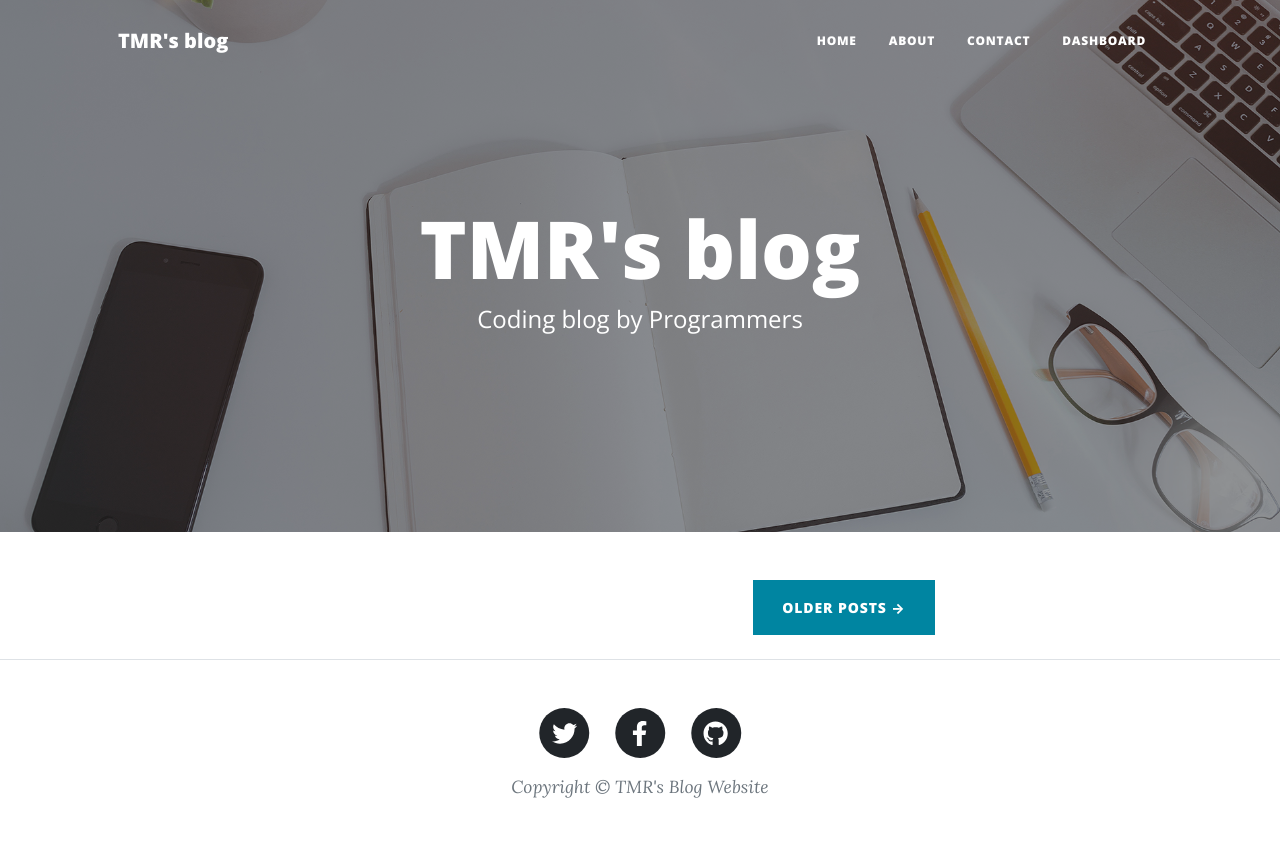
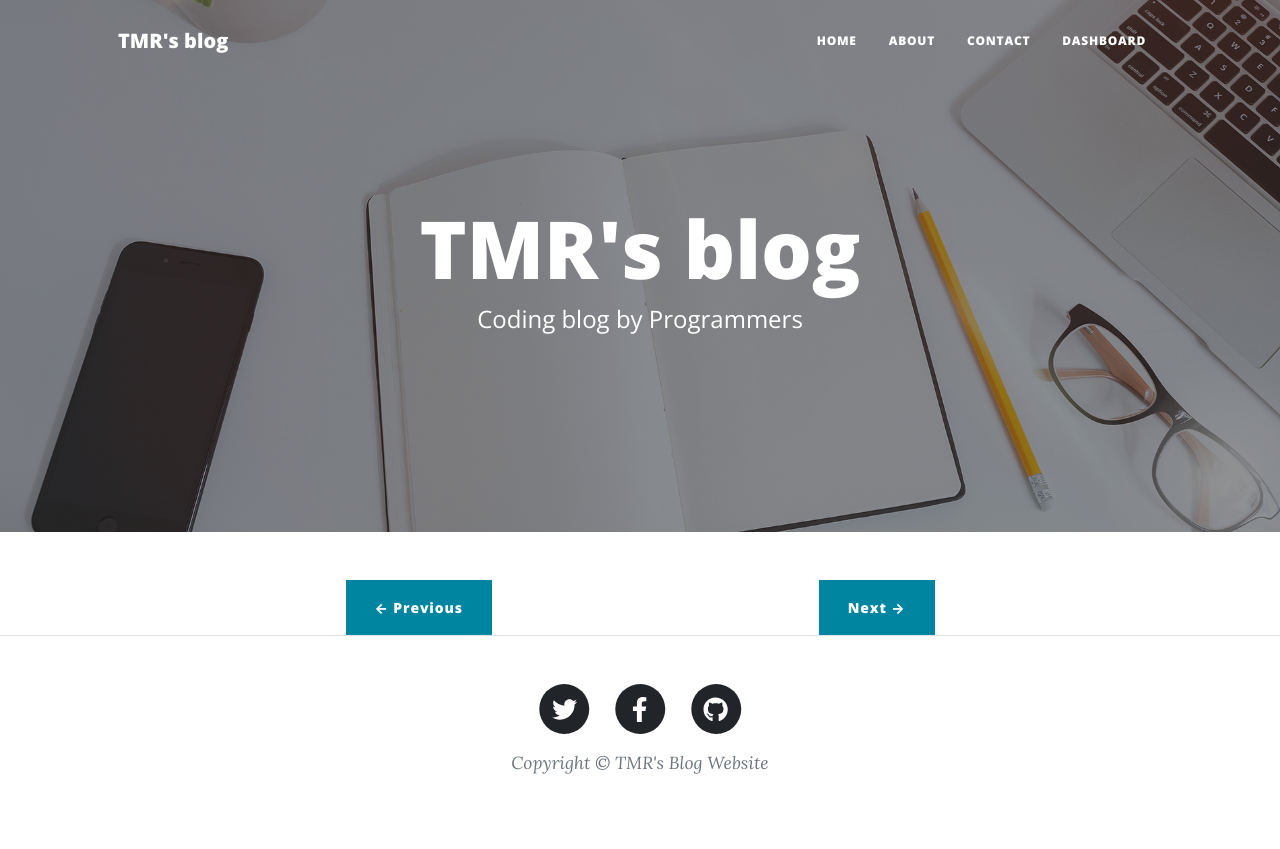
Before and after one commit to MitThakkar24/DataScience, a Flask app: page / in a window 1280 px wide. After the commit the page ends 774 px from the top, so only its background shows below. Run offline with Flask 3, Linux system fonts and the light colour scheme; some libraries are stand-ins or nearby versions.

Commit message:
Added Post Pagination

```diff
--- a/Flask/FlaskWebApplication/app.py
+++ b/Flask/FlaskWebApplication/app.py
@@ -5,6 +5,7 @@
 from werkzeug.utils import secure_filename
 import json
 import os
+import math
 
 with open('config.json', 'r') as c:
     params = json.load(c)['params']
@@ -53,8 +54,24 @@
 
 @app.route("/")
 def home():
-    posts = Posts.query.filter_by().all()[0:params['number_of_post']]
-    return render_template('index.html', params=params, posts=posts)
+    posts = Posts.query.filter_by().all()
+    last = math.ceil(len(posts) / int(params['number_of_post']))
+    page = request.args.get('page')
+    if (not str(page).isnumeric()):
+        page = 1
+    page = int(page)
+    posts = posts[(page - 1) * int(params['number_of_post']):(page - 1) * int(params['number_of_post']) + int(params['number_of_post'])]
+    if page == 1:
+        prev = "#"
+        next = "/?page=" + str(page + 1)
+    elif page == last:
+        prev = "/?page=" + str(page - 1)
+        next = "#"
+    else:
+        prev = "/?page=" + str(page - 1)
+        next = "/?page=" + str(page + 1)
+
+    return render_template('index.html', params=params, posts=posts, prev=prev, next=next)
 
 
 @app.route("/about")
--- a/Flask/FlaskWebApplication/config.json
+++ b/Flask/FlaskWebApplication/config.json
@@ -13,7 +13,7 @@
     "gmail-password": "****",
     "mail-receiver" : "****",
     "about-text" : "Hello, My name is Thakkar mit. I Am learning data Science and Flask",
-    "number_of_post" : 3,
+    "number_of_post" : 2,
     "login_image":"loginsvg.svg",
     "admin_user":"tmr@gmail.com",
     "admin_password": "iamtmr",
--- a/Flask/FlaskWebApplication/templates/index.html
+++ b/Flask/FlaskWebApplication/templates/index.html
@@ -41,7 +41,12 @@
 
 
                     <!-- Pager-->
-                    <div class="d-flex justify-content-end mb-4"><a class="btn btn-primary text-uppercase" href="#!">Older Posts →</a></div>
+
+                    <div class="clearfix">
+                        <a class="btn btn-primary  float-left" style="float:left;" href="{{prev}}">&larr; Previous </a>
+                        <a class="btn btn-primary  float-right" style="float:right;" href="{{next}}">Next &rarr; </a>
+
+                    </div>
                 </div>
             </div>
         </div>
```
